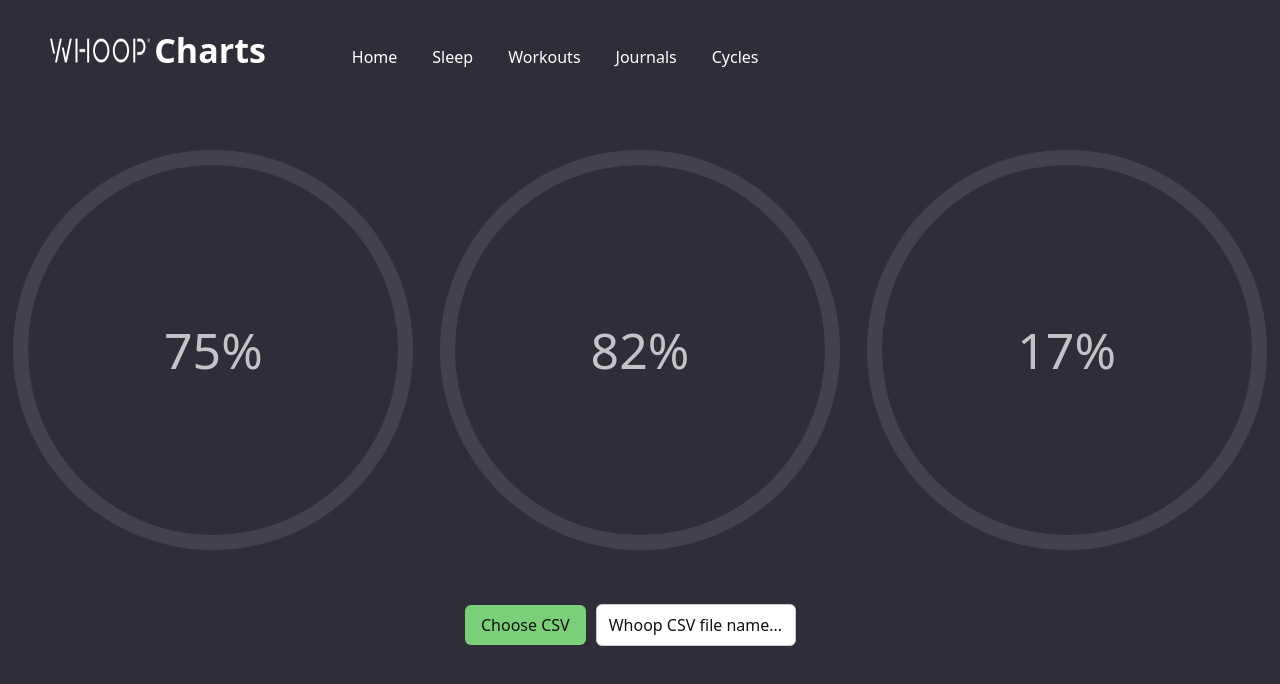
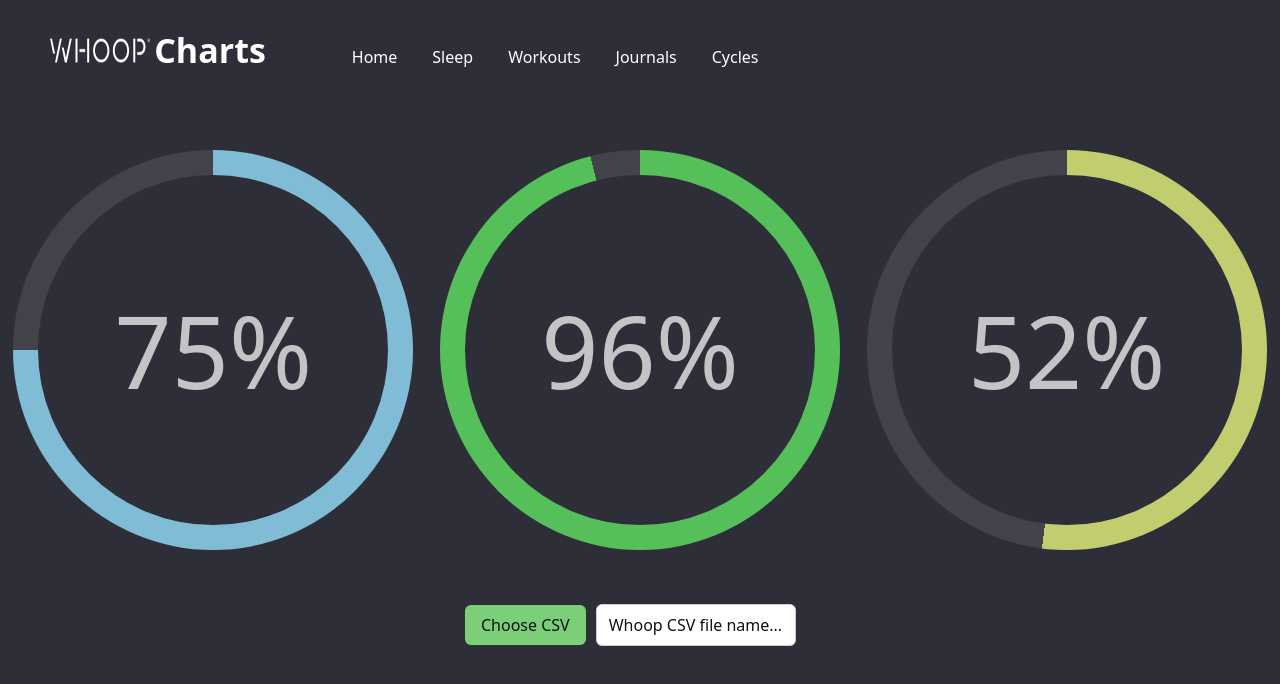
Before and after one commit to JoshGenereux/whoop-charts, a Next.js app: page / in a window 1280 px wide. Shown: the top 684 px of the page. Built offline with nearby package versions, Linux system fonts and the light colour scheme.

Commit message:
finished opening status bars

```diff
--- a/app/page.tsx
+++ b/app/page.tsx
@@ -8,9 +8,9 @@
   return (
     <div className={styles.homePage}>
       <div className={styles.circlesContainer}>
-        <ProgressCircle percentage="75" progressColor="lightBlue" />
-        <ProgressCircle percentage="82" progressColor="green" />
-        <ProgressCircle percentage="17" progressColor="blue" />
+        <ProgressCircle percentage="75" progressColor="rgb(129, 188, 215)" />
+        <ProgressCircle percentage="96" progressColor="rgb(85, 191, 90)" />
+        <ProgressCircle percentage="52" progressColor="rgb(193, 205, 110)" />
       </div>
       <UploadCSV />
     </div>
--- a/components/progress-circle/ProgressCircle.tsx
+++ b/components/progress-circle/ProgressCircle.tsx
@@ -20,6 +20,13 @@
   const precentageRef = useRef(null);
   const innerCircleRef = useRef(null);
 
+  const progressStyle = {
+    background: `conic-gradient(
+    ${progressColor} 0deg ${value * 3.6}deg,
+    rgba(103, 104, 106, 0.368) ${value * 3.6}deg 360deg
+  )`,
+  };
+
   useEffect(() => {
     let start = 0;
 
@@ -31,7 +38,7 @@
       if (start >= endValue) {
         clearInterval(interval);
       }
-    }, 50);
+    }, 25);
   }, [endValue]);
 
   return (
@@ -42,6 +49,7 @@
       data-percentage={percentage}
       data-backgroundcolor={backgroundColor}
       data-progresscolor={progressColor}
+      style={progressStyle}
     >
       <div className={styles.innerCircle} ref={innerCircleRef}></div>
       <div className={styles.percentage} ref={precentageRef}>
--- a/components/progress-circle/progressCircle.module.css
+++ b/components/progress-circle/progressCircle.module.css
@@ -1,27 +1,23 @@
 .progressCircle {
   width: 400px;
   height: 400px;
-  /* border: 25px rgba(103, 104, 106, 0.368) solid; */
   border-radius: 50%;
   display: flex;
   justify-content: center;
   align-items: center;
   background-color: rgba(103, 104, 106, 0.368);
-
-  &[data-innercirclecolor] {
-  }
 }
 
 .innerCircle {
   position: absolute;
-  width: 370px;
-  height: 370px;
+  width: 350px;
+  height: 350px;
   border-radius: 50%;
   background-color: rgb(45, 46, 55);
 }
 
 .percentage {
   position: relative;
-  font-size: 50px;
+  font-size: 100px;
   color: rgba(234, 232, 232, 0.8);
 }
```
